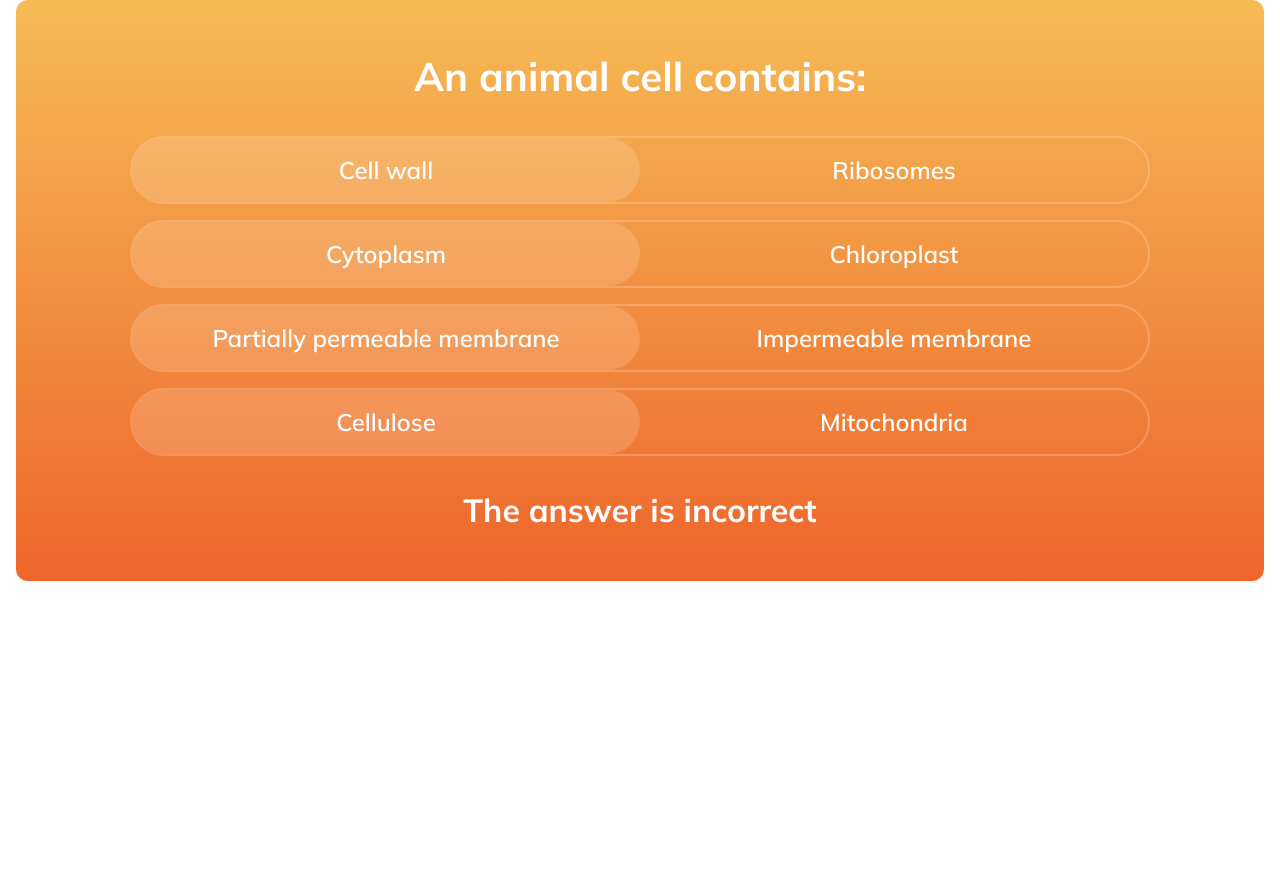
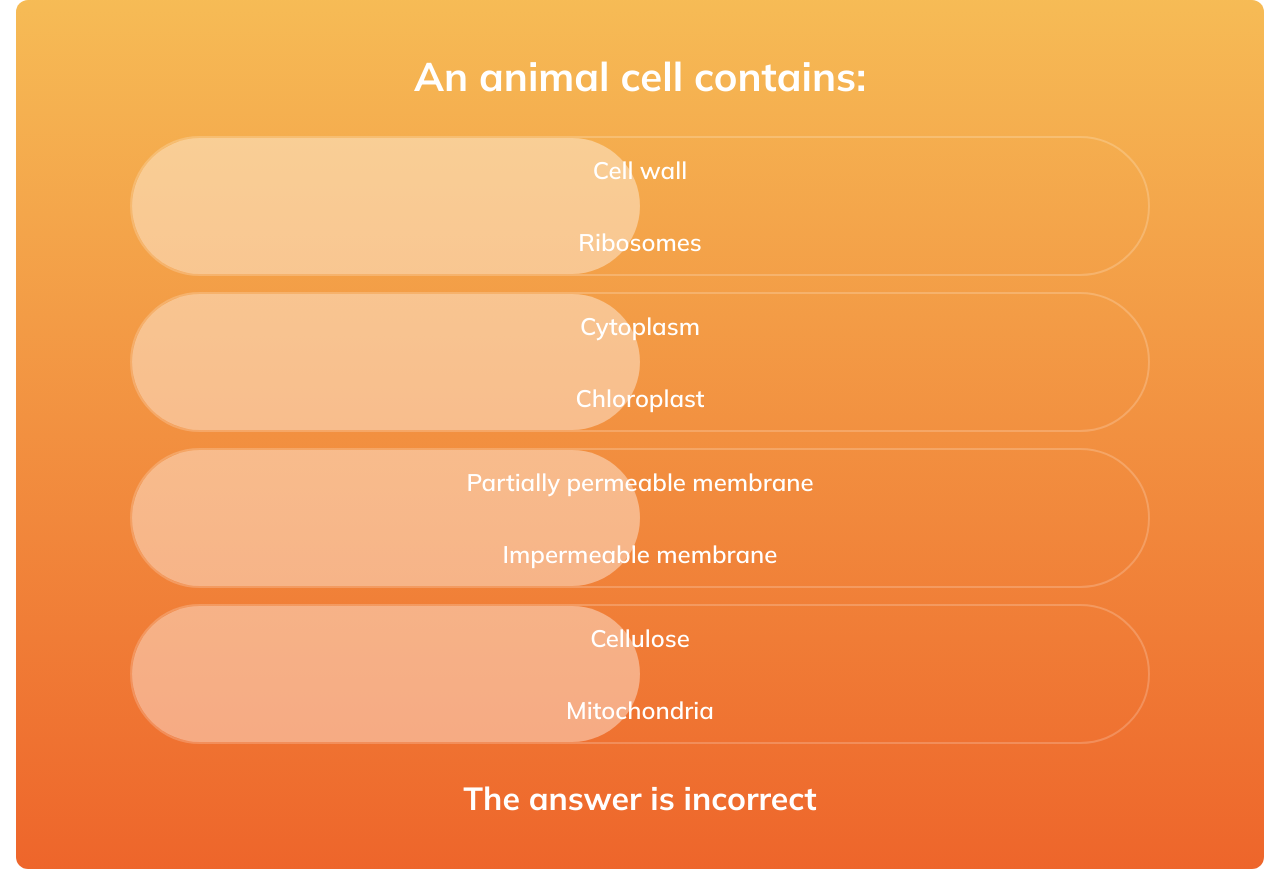
Before and after one commit to dannyedhouse/seneca-learning-fe-challenge, a React (Vite) app: page / in a window 1280 px wide. Before the commit the page ends 800 px from the top, so only its background shows below. Built offline with nearby package versions, Linux system fonts and the light colour scheme.

Commit message:
Add ResizeObserver for motion div to flex

```diff
--- a/src/components/OptionSwitch/OptionSwitch.tsx
+++ b/src/components/OptionSwitch/OptionSwitch.tsx
@@ -1,4 +1,5 @@
 import { motion } from "framer-motion";
+import { useState, useRef, useEffect } from "react";
 
 interface OptionSwitchProps {
   activeTextColor: string;
@@ -7,7 +8,6 @@ interface OptionSwitchProps {
   onToggle: (index: number) => void;
   allCorrect: boolean;
   maxWidth: number;
-  isWrapped: boolean;
 }
 
 export const OptionSwitch = ({
@@ -17,13 +17,31 @@ export const OptionSwitch = ({
   onToggle,
   allCorrect,
   maxWidth,
-  isWrapped,
 }: OptionSwitchProps) => {
+  const [isWrapped, setIsWrapped] = useState(false);
+  const containerRef = useRef<HTMLDivElement>(null);
+
+  useEffect(() => {
+    if (!containerRef.current) return;
+
+    const observer = new ResizeObserver(() => {
+      if (!containerRef.current) return;
+
+      const firstRow = containerRef.current.querySelector("button");
+      if (!firstRow) return;
+
+      const isNowWrapped =
+        containerRef.current.clientHeight > firstRow.clientHeight * 1.5;
+      setIsWrapped(isNowWrapped);
+    });
+
+    observer.observe(containerRef.current);
+    return () => observer.disconnect();
+  }, [choices]);
+
   return (
     <div
-      className={`border-2 border-white border-opacity-20 relative flex ${
-        isWrapped ? "flex-col" : "flex-row"
-      } items-center rounded-full w-full`}
+      className={`border-2 border-white border-opacity-20 relative flex flex-wrap gap-2 rounded-full w-full`}
       style={{ maxWidth }}
     >
       {choices.map((choice, index) => {
@@ -32,7 +50,7 @@ export const OptionSwitch = ({
           <button
             key={index}
             onClick={() => onToggle(index)}
-            className={`relative z-10 flex-1 text-center px-4 py-4 font-semibold transition-all
+            className={`relative z-10 flex-[1_1_50%] w-full flex-wrap text-center px-4 py-4 font-semibold transition-all
                text-[18px] md:text-2xl `}
             style={{ color: isActive ? activeTextColor : "rgb(255, 255, 255)" }}
             disabled={allCorrect}
@@ -52,7 +70,7 @@ export const OptionSwitch = ({
             ? { y: selectedIndex !== undefined ? `${selectedIndex * 100}%` : 0 }
             : { x: selectedIndex !== undefined ? `${selectedIndex * 100}%` : 0 }
         }
-        initial={{ opacity: 0.4 }}
+        initial={{ opacity: 1 }}
         transition={{ type: "spring", stiffness: 400, damping: 50 }}
       />
     </div>
--- a/src/components/OptionsContainer/OptionsContainer.tsx
+++ b/src/components/OptionsContainer/OptionsContainer.tsx
@@ -1,6 +1,6 @@
 import { OptionSwitch } from "../OptionSwitch/OptionSwitch";
 import { AnswerOption } from "../../types";
-import { useEffect, useMemo, useRef, useState } from "react";
+import { useMemo } from "react";
 
 interface OptionsContainerProps {
   activeTextColor: string;
@@ -17,10 +17,6 @@ export const OptionsContainer = ({
   onChange,
   allCorrect,
 }: OptionsContainerProps) => {
-  const containerRef = useRef<HTMLDivElement>(null);
-  const [isWrapped, setIsWrapped] = useState(false);
-
-  // Calculate the maxWidth based on the longest choice
   const maxWidth = useMemo(() => {
     const longestChoice = options
       .flatMap((option) => option.choices)
@@ -29,31 +25,10 @@ export const OptionsContainer = ({
     return longestChoice * 35 + 40;
   }, [options]);
 
-  useEffect(() => {
-    const checkStacking = () => {
-      if (containerRef.current && options.length > 0) {
-        const containerWidth = containerRef.current.offsetWidth;
-        const firstOption = containerRef.current.querySelector("button");
-
-        if (firstOption && options[0]?.choices?.length) {
-          const buttonWidth = firstOption.clientWidth || 0;
-          const totalButtonWidth = buttonWidth * options[0].choices.length;
-
-          setIsWrapped(totalButtonWidth > containerWidth);
-        }
-      }
-    };
-
-    checkStacking();
-    window.addEventListener("resize", checkStacking);
-    return () => window.removeEventListener("resize", checkStacking);
-  }, [options]);
-
   return (
     <div className="flex flex-col gap-8 md:gap-4 mb-8 w-full items-center">
       {options.map((option, index) => (
         <OptionSwitch
-          isWrapped={isWrapped}
           activeTextColor={activeTextColor}
           key={option.id}
           choices={option.choices}
```
